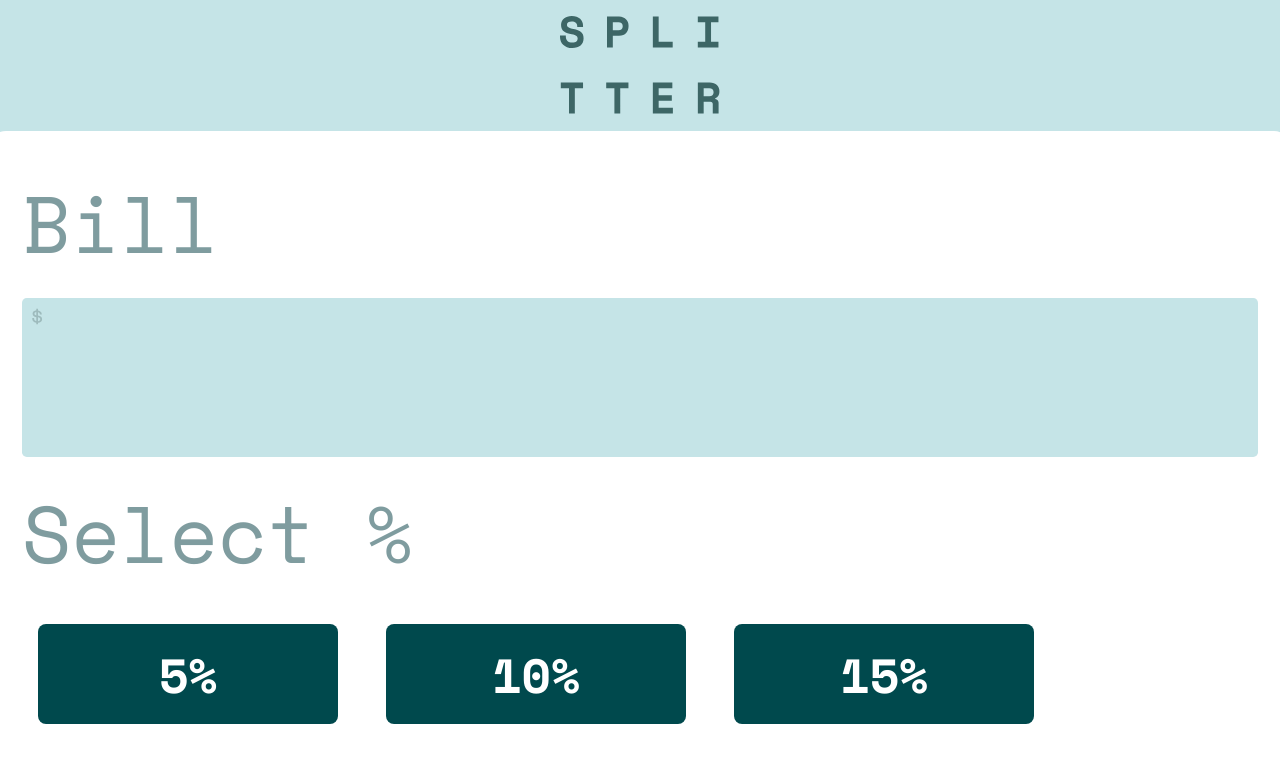
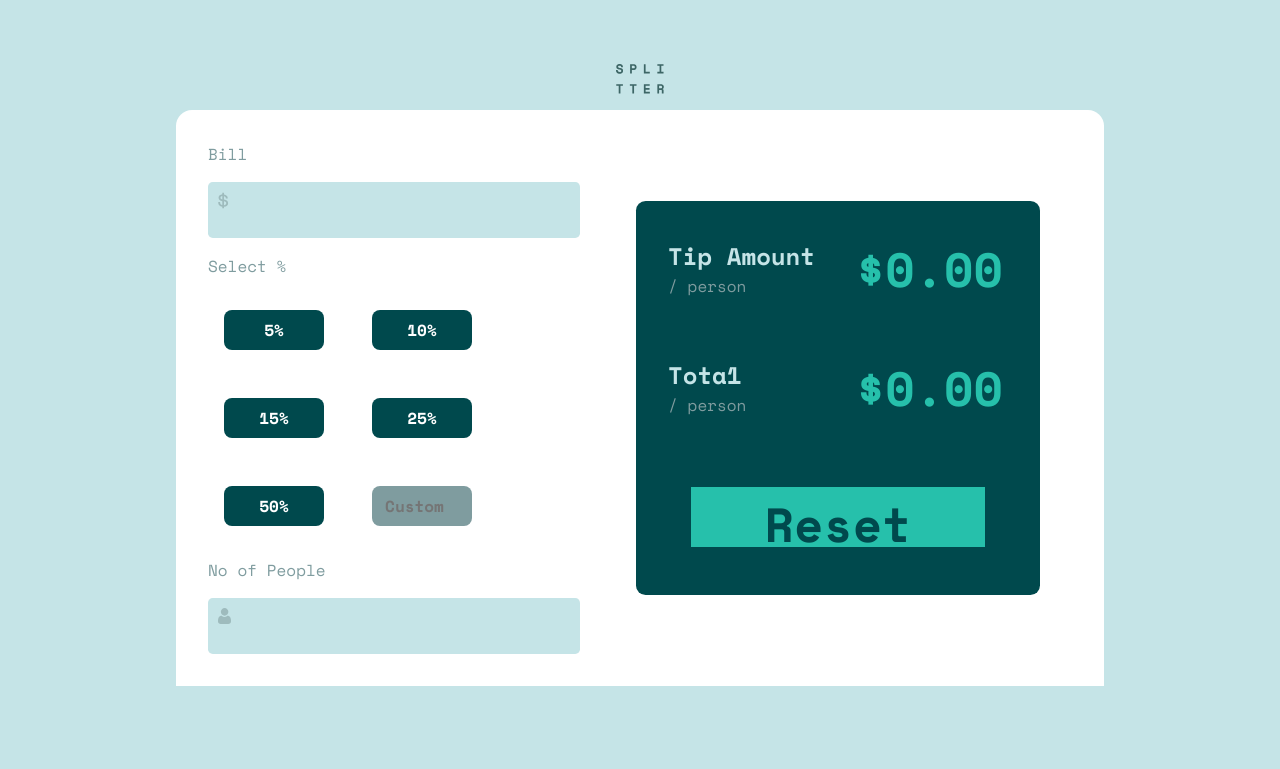
Before and after one commit to itachidevs/tip-caluculator, a plain HTML site: page index.html in a window 1280 px wide. Shown: the top 769 px of the page. Drawn offline with nearby package versions, Linux system fonts and the light colour scheme.

Commit message:
added media query

```diff
--- a/index.css
+++ b/index.css
@@ -152,3 +152,53 @@ margin: 2rem;
     width: 200px;
     height: 70px;
 }
+
+@media  screen and (min-width:769px)
+{
+
+    .main-container{
+    flex-direction: column;
+    justify-content: center;
+    align-items: center;
+    padding: 4rem;
+    height: auto;
+    }
+    .calc-container{
+        width: 75%;
+        height: auto;
+        display: flex;
+        flex-direction: row;
+        align-items: center;
+        gap:1.5rem;
+    }
+    .form{
+
+        width: 50%;
+    }
+    .result-cont{
+        width: 50%;
+    }
+    .label{
+        font-size:1rem;
+    }
+    .input{
+        font-size: 1rem;
+        padding: 1rem;
+    }
+    .btn{
+        width: 100px;
+        height: 40px;
+        font-size: 1rem;
+    }
+    .sec-head{
+        font-size: 1.5rem;
+    }
+    .amount{
+        font-size: 2rem;
+    }
+    .logo{
+        width: 3rem;
+    }
+
+
+}
```
